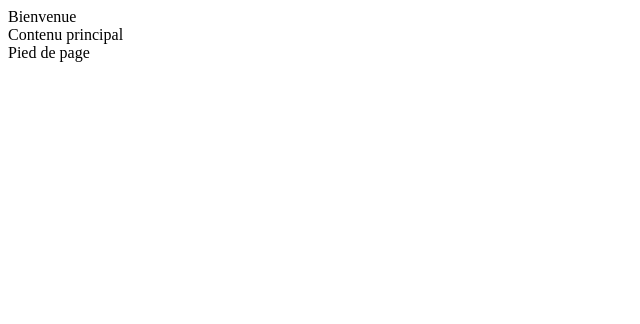
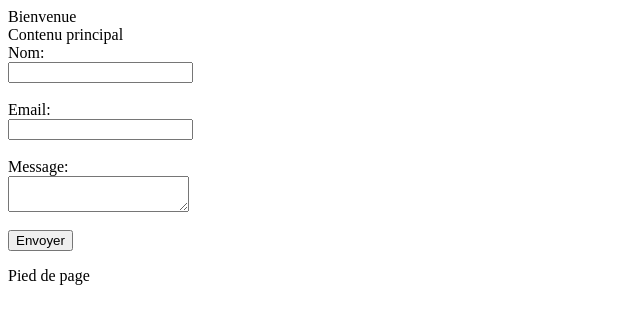
Before and after one commit to mouhameth10/kara, a plain HTML site: page index.html in a window 1280 px wide. Shown: the whole page, without its empty margins (0-640 px from the left). Drawn offline with Linux system fonts and the light colour scheme.

Commit message:
Ajout d'un formulaire de contact

```diff
--- a/index.html
+++ b/index.html
@@ -1,3 +1,15 @@
 <header>Bienvenue</header>
 <main>Contenu principal</main>
+<form action="/submit" method="post">
+    <label for="name">Nom:</label><br>
+    <input type="text" id="name" name="name" required><br><br>
+
+    <label for="email">Email:</label><br>
+    <input type="email" id="email" name="email" required><br><br>
+
+    <label for="message">Message:</label><br>
+    <textarea id="message" name="message" required></textarea><br><br>
+
+    <input type="submit" value="Envoyer">
+</form>
 <footer>Pied de page</footer>
```
